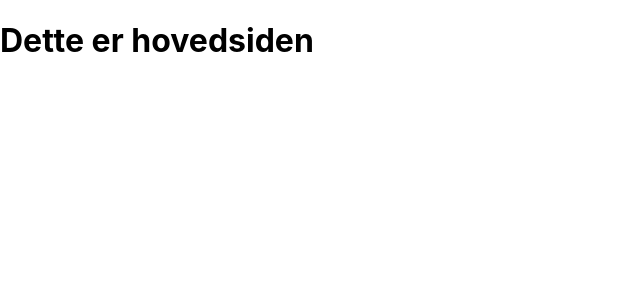
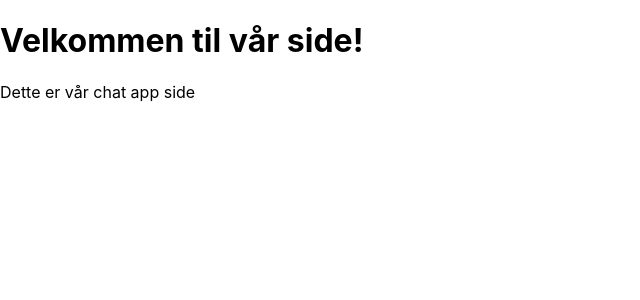
Before and after one commit to Kapiib/ChatApp, a React (Create React App) app in the folder react-chatapp/: page / in a window 1280 px wide. Shown: the top 300 px of the page, without its empty margins (0-640 px from the left). Built offline with nearby package versions, Linux system fonts and the light colour scheme.

Commit message:
Mandag siste endring

```diff
--- a/react-chatapp/src/App.js
+++ b/react-chatapp/src/App.js
@@ -3,7 +3,10 @@ import './App.css';
 
 function App() {
   return (
-    <h1>Dette er hovedsiden</h1>
+    <div class="wrapper">
+      <h1>Velkommen til vår side!</h1>
+      <p>Dette er vår chat app side</p>
+    </div>
   );
 }
 
```
Also changed, not shown: react-chatapp/pages/About.js (added, +7 -0 lines).
